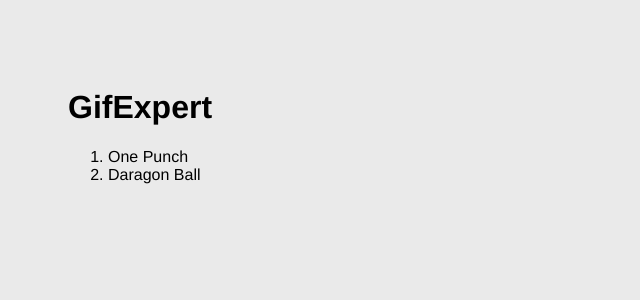
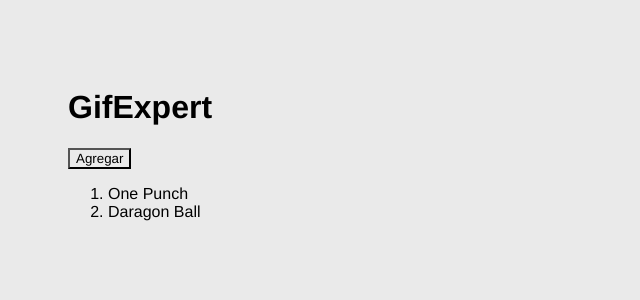
Before and after one commit to CasJuan/gifExpert, a React (Vite) app: page / in a window 1280 px wide. Shown: the top 300 px of the page, without its empty margins (0-640 px from the left). Built offline with nearby package versions, Linux system fonts and the light colour scheme.

Commit message:
agregando una nueva categoria

```diff
--- a/src/GifExpertApp.jsx
+++ b/src/GifExpertApp.jsx
@@ -3,6 +3,11 @@
 export const GifExpertApp = () => {
 
     const [categories, setCategories] = useState(['One Punch','Daragon Ball']);
+
+    const onAddCategory = () => {
+        setCategories([...categories,'Valorant']);
+        //setCategories(cat => [...cat,'VALORANT'])
+    }
 
   return (
     <>
@@ -14,6 +19,7 @@
     {/* input */}
 
     {/* Listao de gif */}
+    <button onClick={onAddCategory}>Agregar</button>
     <ol>
         {categories.map(category => {
             return <li key={category}>{category}</li>
```
